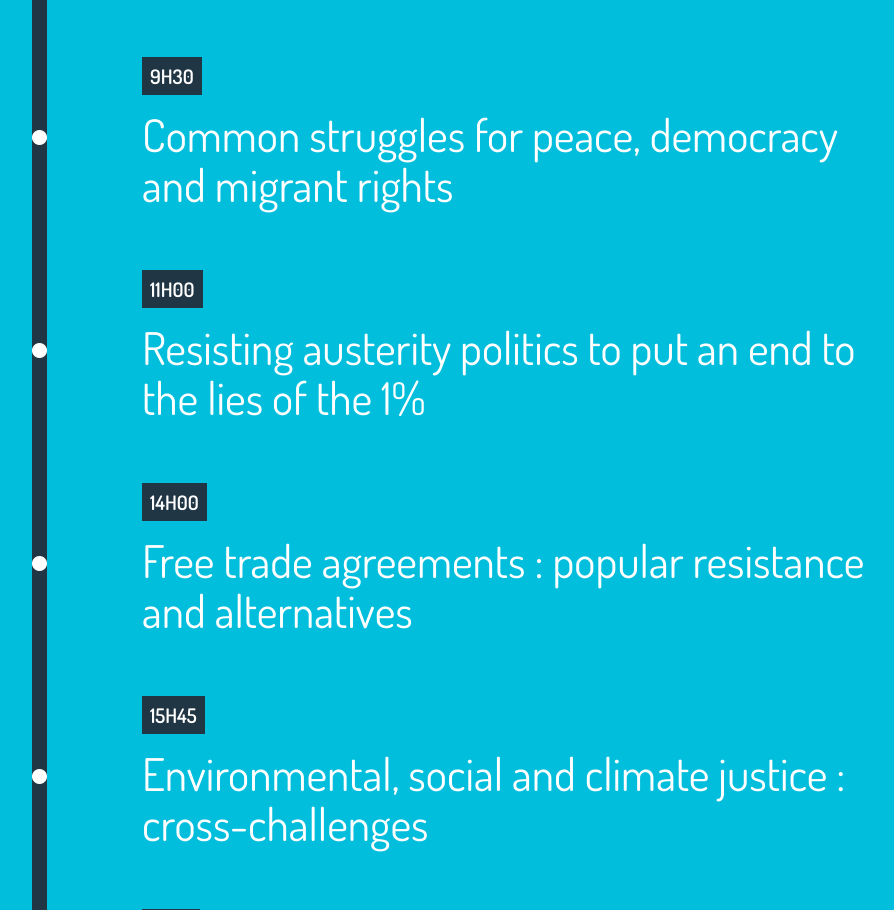
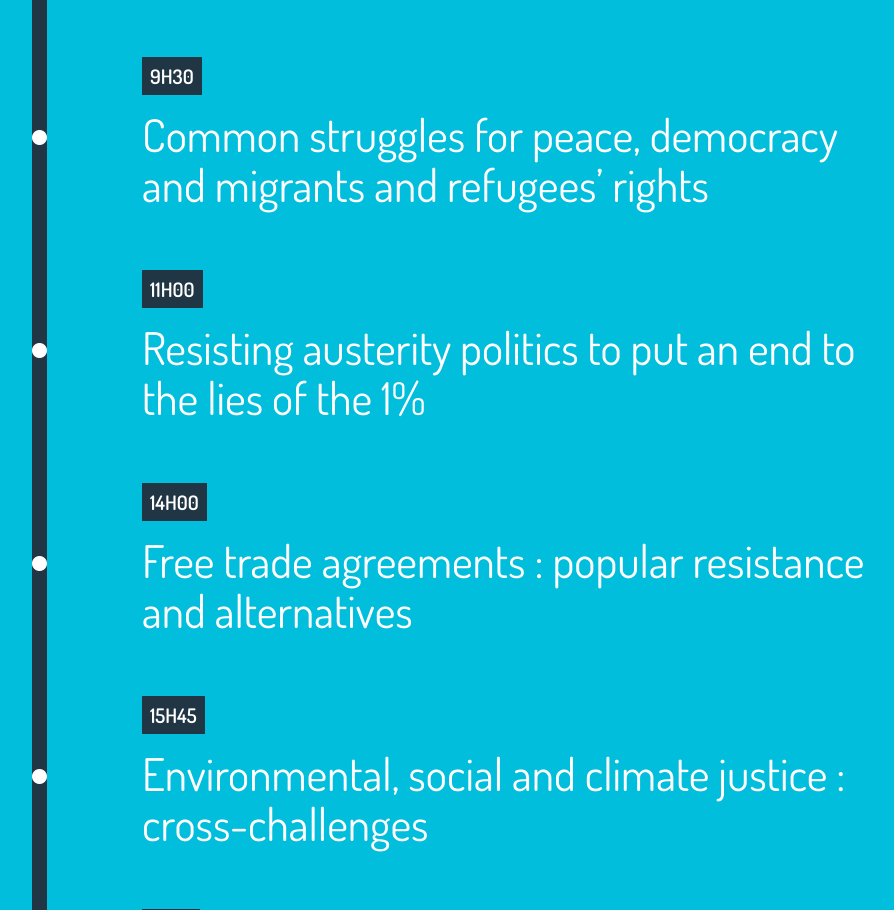
Before and after one commit to gitqs/fpm2016, a plain HTML site: page en/index.html in a window 1280 px wide. Shown: the part 1308-2218 px from the top of the page, without its empty margins (123-1017 px from the left). Drawn offline with nearby package versions, Linux system fonts and the light colour scheme.

Commit message:
Changement texte
Correction titre

```diff
--- a/en/index.html
+++ b/en/index.html
@@ -193,7 +193,7 @@
           </div><!-- /.col-md-2 -->
           <div class="col-xs-10 col-md-8 ville">
             <h4>9h30</h4>
-            <h3>Common struggles for peace, democracy and migrant rights</h3>
+            <h3>Common struggles for peace, democracy and migrants and refugees’ rights</h3>
             <p></p>
           </div><!-- /.col-md-8 -->
         </div><!-- /.row -->
```
